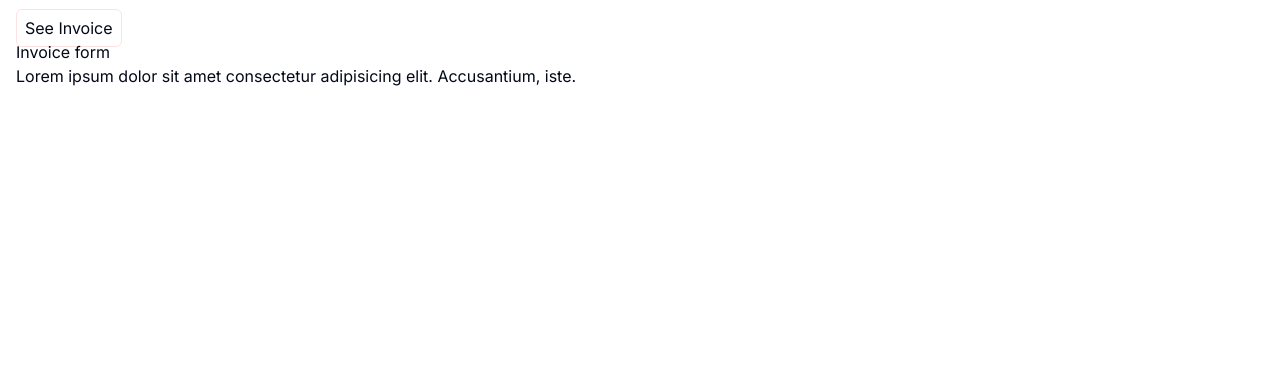
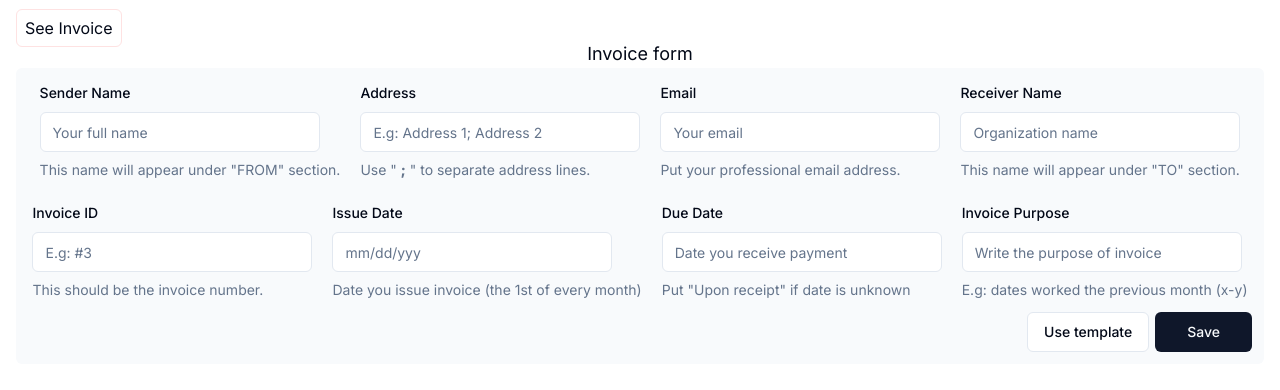
Before and after one commit to mrkarimoff/invoice-builder, a Next.js app: page /form in a window 1280 px wide. Shown: the top 390 px of the page. Built offline with nearby package versions, Linux system fonts and the light colour scheme.

Commit message:
finished DetailsForm design

```diff
--- a/app/_components/invoiceView/invoiceDetails.tsx
+++ b/app/_components/invoiceView/invoiceDetails.tsx
@@ -13,7 +13,7 @@ const InvoiceDetails = ({ data }: InvoiceDetailsProps) => {
     address,
     dueDate,
     email,
-    service,
+    invoicePurpose,
     invoiceId,
     issueDate,
     receiverName,
@@ -77,7 +77,7 @@ const InvoiceDetails = ({ data }: InvoiceDetailsProps) => {
           </div>
           <div>
             <h2 className="font-bold text-cyan-800">FOR:</h2>
-            <p className="text-xs">{service}</p>
+            <p className="text-xs">{invoicePurpose}</p>
           </div>
         </div>
       </div>
--- a/app/_components/invoiceView/invoiceTable.tsx
+++ b/app/_components/invoiceView/invoiceTable.tsx
@@ -103,10 +103,7 @@ export default function InvoiceTable() {
         </TableRow>
 
         {invoices.map((invoice, index) => (
-          <TableRow
-            className={`${isOdd(index) && 'bg-slate-50'}`}
-            key={invoice.date}
-          >
+          <TableRow className={`${isOdd(index) && 'bg-slate-50'}`} key={index}>
             <TableCell className="border border-slate-200">
               {invoice.date}
             </TableCell>
--- a/app/_components/invoiceView/invoiceView.tsx
+++ b/app/_components/invoiceView/invoiceView.tsx
@@ -17,7 +17,7 @@ const InvoiceView = () => {
     invoiceId: '#2',
     issueDate: '10/01/2023',
     dueDate: 'upon receipt',
-    service: 'dates worked the previous month (10/02/2023 -10/31/2023)',
+    invoicePurpose: 'dates worked the previous month (10/02/2023 -10/31/2023)',
   };
 
   const handlePrint = useReactToPrint({
--- /dev/null
+++ b/app/form/_components/detailsForm.tsx
@@ -0,0 +1,219 @@
+'use client';
+
+import { Button } from '@/components/ui/button';
+import {
+  Form,
+  FormControl,
+  FormDescription,
+  FormField,
+  FormItem,
+  FormLabel,
+  FormMessage,
+} from '@/components/ui/form';
+import { Input } from '@/components/ui/input';
+import { detailsFormSchema } from '@/lib/formSchemas';
+import { zodResolver } from '@hookform/resolvers/zod';
+import { useForm } from 'react-hook-form';
+import * as z from 'zod';
+
+const DetailsForm = () => {
+  const form = useForm<z.infer<typeof detailsFormSchema>>({
+    resolver: zodResolver(detailsFormSchema),
+    defaultValues: {
+      senderName: '',
+      email: '',
+      address: '',
+      receiverName: '',
+      invoiceId: '',
+      issueDate: '',
+      dueDate: '',
+      invoicePurpose: '',
+    },
+  });
+
+  function onSubmit(values: z.infer<typeof detailsFormSchema>) {
+    console.log(values);
+  }
+
+  return (
+    <Form {...form}>
+      <form
+        id="detailsForm"
+        onSubmit={form.handleSubmit(onSubmit)}
+        className="flex flex-col flex-wrap justify-center gap-5 md:flex-row"
+      >
+        <FormField
+          control={form.control}
+          name="senderName"
+          render={({ field }) => (
+            <FormItem>
+              <FormLabel>Sender Name</FormLabel>
+              <FormControl>
+                <Input
+                  className="w-full md:w-[280px] "
+                  placeholder="Your full name"
+                  {...field}
+                />
+              </FormControl>
+              <FormDescription>
+                This name will appear under &quot;FROM&quot; section.
+              </FormDescription>
+              <FormMessage />
+            </FormItem>
+          )}
+        />
+        <FormField
+          control={form.control}
+          name="address"
+          render={({ field }) => (
+            <FormItem>
+              <FormLabel>Address</FormLabel>
+              <FormControl>
+                <Input
+                  className="w-full md:w-[280px] "
+                  placeholder="E.g: Address 1; Address 2"
+                  {...field}
+                />
+              </FormControl>
+              <FormDescription>
+                Use &quot; <span className="font-extrabold">;</span> &quot; to
+                separate address lines.
+              </FormDescription>
+              <FormMessage />
+            </FormItem>
+          )}
+        />
+        <FormField
+          control={form.control}
+          name="email"
+          render={({ field }) => (
+            <FormItem>
+              <FormLabel>Email</FormLabel>
+              <FormControl>
+                <Input
+                  className="w-full md:w-[280px] "
+                  placeholder="Your email"
+                  {...field}
+                />
+              </FormControl>
+              <FormDescription>
+                Put your professional email address.
+              </FormDescription>
+              <FormMessage />
+            </FormItem>
+          )}
+        />
+        <FormField
+          control={form.control}
+          name="receiverName"
+          render={({ field }) => (
+            <FormItem>
+              <FormLabel>Receiver Name</FormLabel>
+              <FormControl>
+                <Input
+                  className="w-full md:w-[280px] "
+                  placeholder="Organization name"
+                  {...field}
+                />
+              </FormControl>
+              <FormDescription>
+                This name will appear under &quot;TO&quot; section.
+              </FormDescription>
+              <FormMessage />
+            </FormItem>
+          )}
+        />
+        <FormField
+          control={form.control}
+          name="invoiceId"
+          render={({ field }) => (
+            <FormItem>
+              <FormLabel>Invoice ID</FormLabel>
+              <FormControl>
+                <Input
+                  className="w-full md:w-[280px] "
+                  placeholder="E.g: #3"
+                  {...field}
+                />
+              </FormControl>
+              <FormDescription>
+                This should be the invoice number.
+              </FormDescription>
+              <FormMessage />
+            </FormItem>
+          )}
+        />
+        <FormField
+          control={form.control}
+          name="issueDate"
+          render={({ field }) => (
+            <FormItem>
+              <FormLabel>Issue Date</FormLabel>
+              <FormControl>
+                <Input
+                  className="w-full md:w-[280px] "
+                  placeholder="mm/dd/yyy"
+                  {...field}
+                />
+              </FormControl>
+              <FormDescription>
+                Date you issue invoice (the 1st of every month)
+              </FormDescription>
+              <FormMessage />
+            </FormItem>
+          )}
+        />
+        <FormField
+          control={form.control}
+          name="dueDate"
+          render={({ field }) => (
+            <FormItem>
+              <FormLabel>Due Date</FormLabel>
+              <FormControl>
+                <Input
+                  className="w-full md:w-[280px] "
+                  placeholder="Date you receive payment"
+                  {...field}
+                />
+              </FormControl>
+              <FormDescription>
+                Put &quot;Upon receipt&quot; if date is unknown
+              </FormDescription>
+              <FormMessage />
+            </FormItem>
+          )}
+        />
+        <FormField
+          control={form.control}
+          name="invoicePurpose"
+          render={({ field }) => (
+            <FormItem>
+              <FormLabel>Invoice Purpose</FormLabel>
+              <FormControl>
+                <Input
+                  className="w-full md:w-[280px] "
+                  placeholder="Write the purpose of invoice"
+                  {...field}
+                />
+              </FormControl>
+              <FormDescription>
+                E.g: dates worked the previous month (x-y)
+              </FormDescription>
+              <FormMessage />
+            </FormItem>
+          )}
+        />
+      </form>
+      <div className="mt-3 flex items-center justify-end gap-1.5">
+        <Button variant={'outline'} type="button">
+          Use template
+        </Button>
+        <Button className="px-8" form="detailsForm" type="submit">
+          Save
+        </Button>
+      </div>
+    </Form>
+  );
+};
+
+export default DetailsForm;
--- a/app/form/page.tsx
+++ b/app/form/page.tsx
@@ -1,4 +1,5 @@
 import Link from 'next/link';
+import DetailsForm from './_components/detailsForm';
 
 const FormPage = () => {
   return (
@@ -6,11 +7,10 @@ const FormPage = () => {
       <Link className="rounded-md border border-red-100 p-2" href={'/'}>
         See Invoice
       </Link>
-      <h2>Invoice form</h2>
-      <p>
-        Lorem ipsum dolor sit amet consectetur adipisicing elit. Accusantium,
-        iste.
-      </p>
+      <h2 className="text-center text-lg">Invoice form</h2>
+      <div className="rounded-md bg-slate-50 p-3">
+        <DetailsForm />
+      </div>
     </div>
   );
 };
--- /dev/null
+++ b/components/ui/input.tsx
@@ -0,0 +1,25 @@
+import * as React from "react"
+
+import { cn } from "@/lib/utils"
+
+export interface InputProps
+  extends React.InputHTMLAttributes<HTMLInputElement> {}
+
+const Input = React.forwardRef<HTMLInputElement, InputProps>(
+  ({ className, type, ...props }, ref) => {
+    return (
+      <input
+        type={type}
+        className={cn(
+          "flex h-10 w-full rounded-md border border-input bg-background px-3 py-2 text-sm ring-offset-background file:border-0 file:bg-transparent file:text-sm file:font-medium placeholder:text-muted-foreground focus-visible:outline-none focus-visible:ring-2 focus-visible:ring-ring focus-visible:ring-offset-2 disabled:cursor-not-allowed disabled:opacity-50",
+          className
+        )}
+        ref={ref}
+        {...props}
+      />
+    )
+  }
+)
+Input.displayName = "Input"
+
+export { Input }
--- /dev/null
+++ b/lib/formSchemas.ts
@@ -0,0 +1,30 @@
+import * as z from 'zod';
+
+export const detailsFormSchema = z.object({
+  senderName: z.string().min(2, {
+    message: 'Sender name must be at least 2 characters.',
+  }),
+  address: z.string().min(10, {
+    message: 'Address must be at least 6 characters.',
+  }),
+  email: z.string().email({
+    message: 'Email is invalid.',
+  }),
+  receiverName: z.string().min(2, {
+    message: 'Receiver name must be at least 2 characters.',
+  }),
+  invoiceId: z.string().min(2, {
+    message: 'Invoice ID must be at least 2 characters.',
+  }),
+  issueDate: z
+    .string()
+    .regex(/^(0[1-9]|1[0-2])\/(0[1-9]|1\d|2\d|3[01])\/(19|20)\d{2}$/, {
+      message: 'Invalid date format',
+    }),
+  dueDate: z.string().min(5, {
+    message: 'Due date must be at least 5 characters.',
+  }),
+  invoicePurpose: z.string().min(15, {
+    message: 'The invoice purpose must be at least 15 characters.',
+  }),
+});
--- a/types.d.ts
+++ b/types.d.ts
@@ -6,5 +6,5 @@ export interface InvoiceDetails {
   invoiceId: string;
   issueDate: string;
   dueDate: string;
-  service: string;
+  invoicePurpose: string;
 }
```
